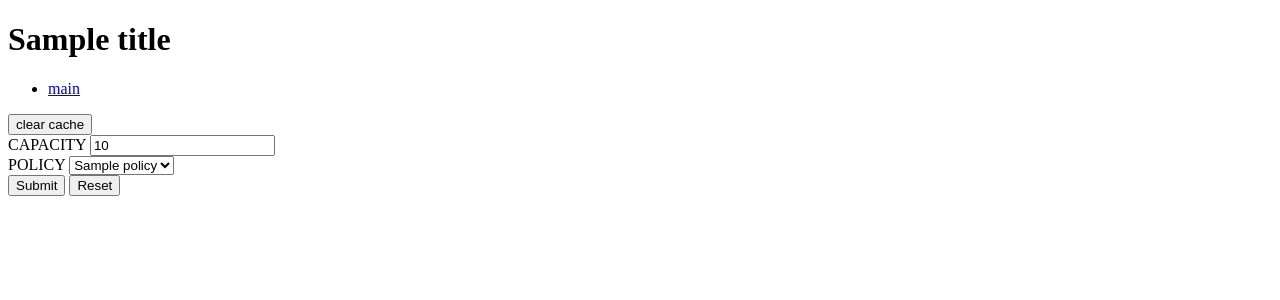
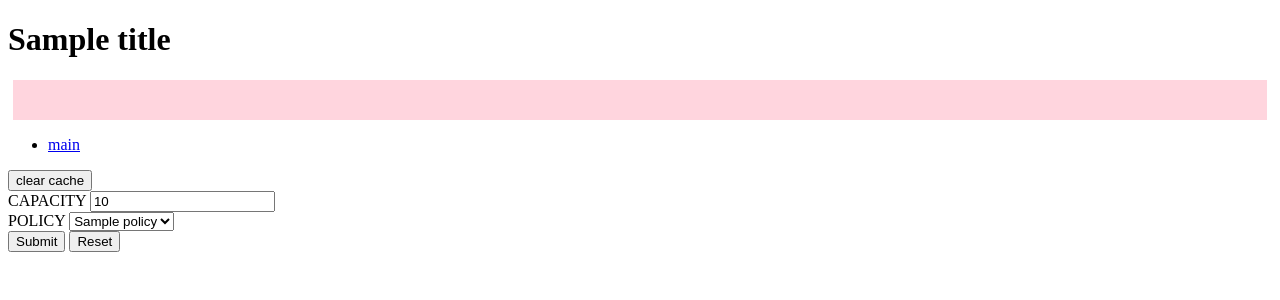
Before and after one commit to jishengx97/ece1779, a Python web app: template frontendapp/templates/pages/config/config_form.html in a window 1280 px wide. Shown: the top 300 px of the page. Run offline with Jinja, Linux system fonts and the light colour scheme; the template is opened without the code that fills it: most values are stand-ins (such as "Sample title", 1, 10 or a date in 2020).

Commit message:
add first feature for error message

```diff
--- a/frontendapp/templates/base.html
+++ b/frontendapp/templates/base.html
@@ -2,7 +2,14 @@
 <html>
     <head>
         <title>{{title}}</title>
-
+        <style>
+            .error {
+                padding: 20px;
+                margin: 5px;
+                color: #970020;
+                background-color: #ffd5de;
+            }
+        </style>
     </head>
     <body>
         <h1>{{title}}</h2>
--- a/frontendapp/templates/pages/config/config_form.html
+++ b/frontendapp/templates/pages/config/config_form.html
@@ -1,9 +1,12 @@
 {% extends "base.html" %}
 {% block content %}
 
-    <div class="error">
-        {{error_msg if error_msg != None}}
-    </div>
+    {% if error_msg != None %}
+        <div class="error">
+            {{ error_msg }}
+        </div>
+    {% endif %}
+
 
     <ul>
         <li><a href="{{url_for('main')}}">main</a></li>
```
Also changed, not shown: frontendapp/templates/pages/key/key_form.html (+6 -3 lines), frontendapp/templates/pages/list_keys/list_keys_form.html (+6 -3 lines), frontendapp/templates/pages/upload/upload_form.html (+6 -3 lines).
